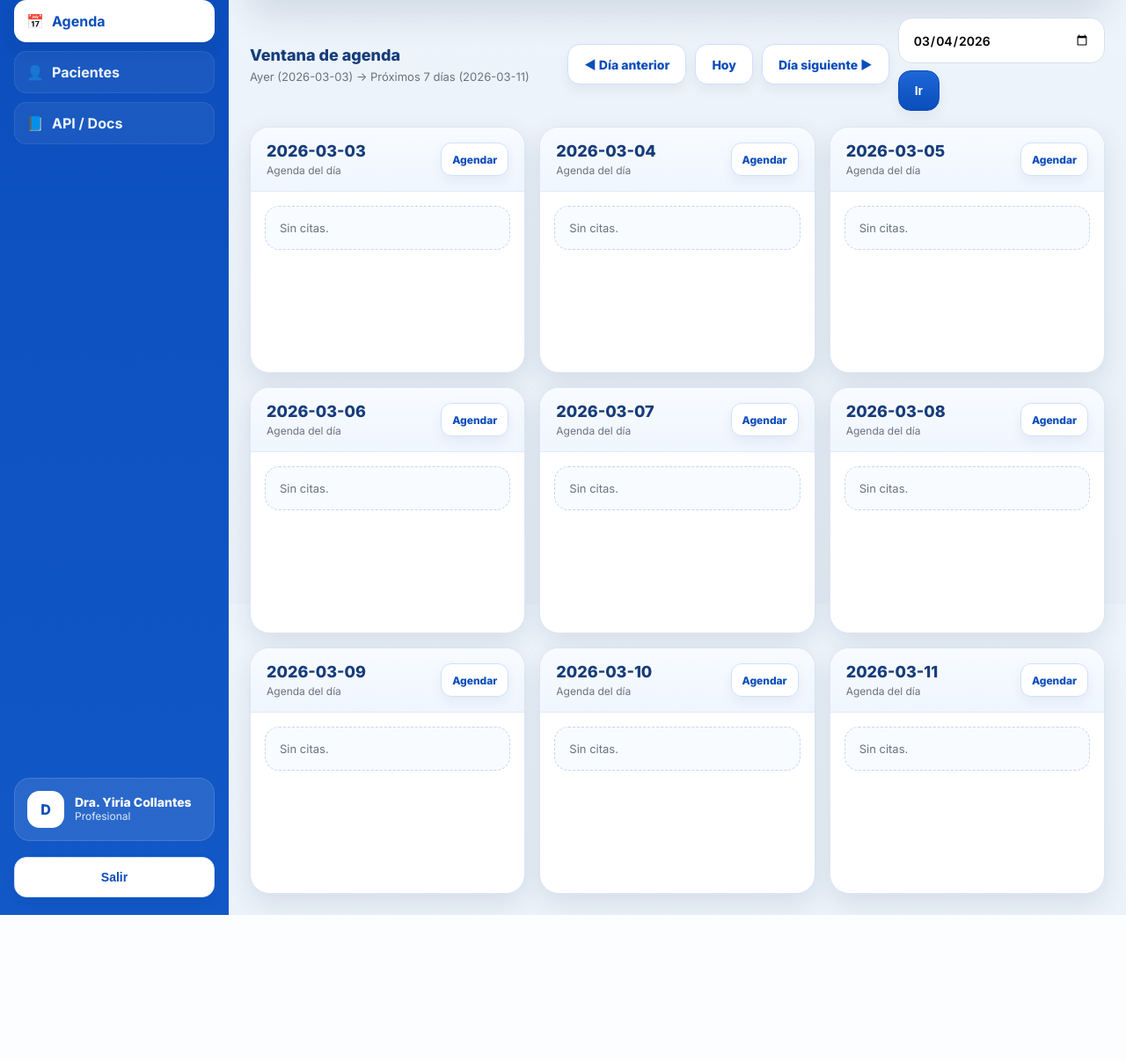
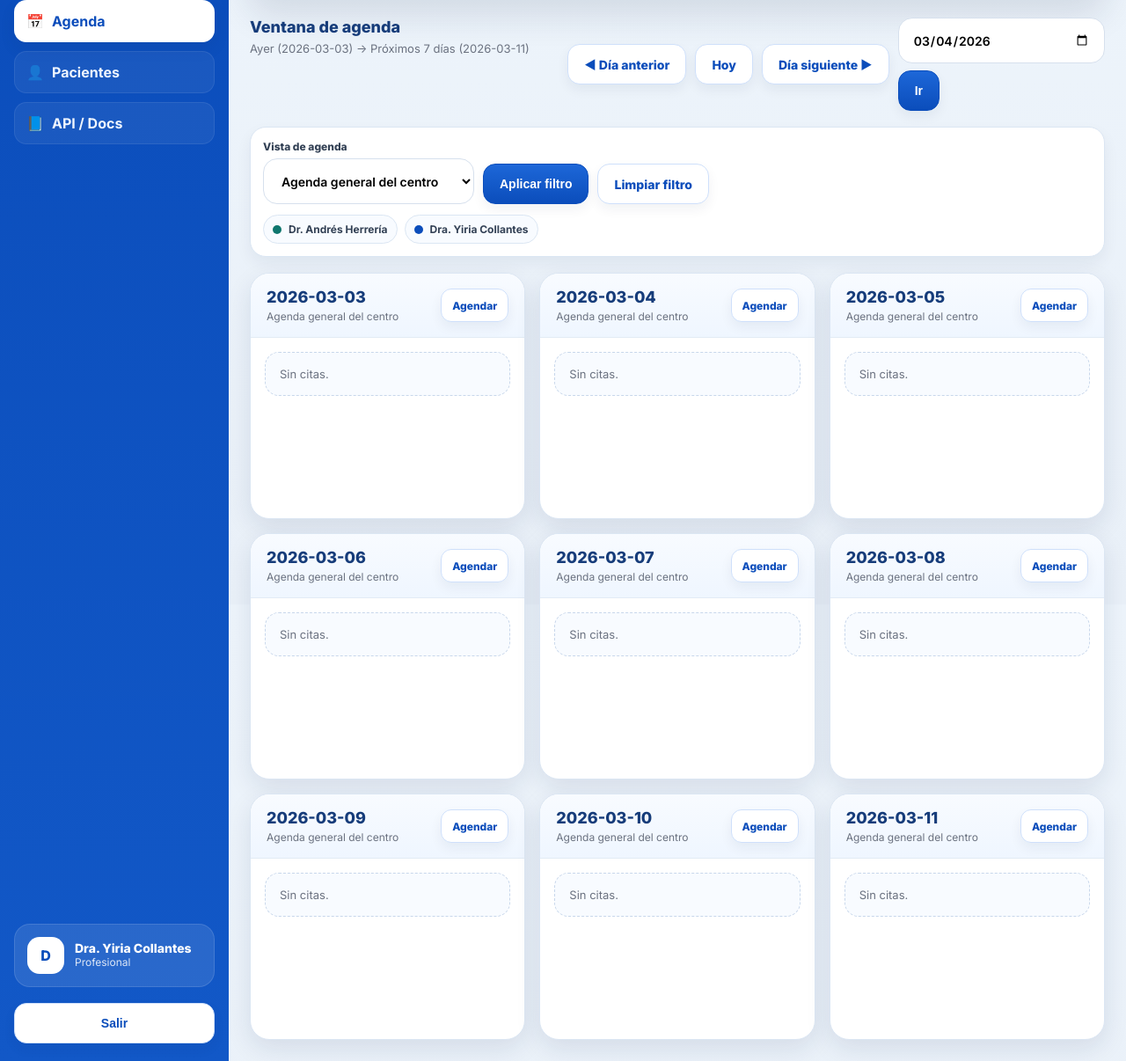
Before and after one commit to andriu154/nexa-care-club, a FastAPI app: page /app in a window 1280 px wide. Shown: the part 113-1319 px from the top of the page at 88% size. Before the commit the page ends 1153 px from the top, so only its background shows below. Run offline with FastAPI, Linux system fonts and the light colour scheme; the visitor is signed in with stand-in values (Sample User, id 1).

Commit message:
new changes

```diff
--- a/app/routes/ui.py
+++ b/app/routes/ui.py
@@ -191,6 +191,24 @@
         return "a_tiempo"
 
     return "atrasado"
+
+
+def _doctor_color(doctor_id: int | None) -> str:
+    palette = [
+        "#0B4DBB",
+        "#0F766E",
+        "#7C3AED",
+        "#C2410C",
+        "#BE123C",
+        "#1D4ED8",
+        "#15803D",
+        "#A21CAF",
+        "#B45309",
+        "#0369A1",
+    ]
+    if not doctor_id:
+        return palette[0]
+    return palette[(doctor_id - 1) % len(palette)]
 
 
 def _is_editable(enc: Encounter) -> bool:
@@ -430,7 +448,12 @@
 
 @router.get("", response_class=HTMLResponse)
 @router.get("/", response_class=HTMLResponse)
-def ui_dashboard(request: Request, db: Session = Depends(get_db), date: str | None = None):
+def ui_dashboard(
+    request: Request,
+    db: Session = Depends(get_db),
+    date: str | None = None,
+    doctor_id: int | None = None,
+):
     current_doctor = _require_login(request, db)
     if not current_doctor:
         return _redirect_login()
@@ -445,19 +468,25 @@
     start_dt = datetime(start_date.year, start_date.month, start_date.day, 0, 0, 0)
     end_dt = datetime(end_date.year, end_date.month, end_date.day, 23, 59, 59)
 
-    appts = (
+    query = (
         db.query(Appointment)
-        .options(joinedload(Appointment.patient))
-        .filter(Appointment.doctor_id == current_doctor.id)
+        .options(joinedload(Appointment.patient), joinedload(Appointment.doctor))
         .filter(Appointment.start_at >= start_dt)
         .filter(Appointment.start_at <= end_dt)
-        .order_by(Appointment.start_at.asc())
-        .all()
     )
+
+    if doctor_id:
+        query = query.filter(Appointment.doctor_id == doctor_id)
+
+    appts = query.order_by(Appointment.start_at.asc()).all()
+
+    doctors = db.query(Doctor).order_by(Doctor.name.asc()).all()
 
     for a in appts:
         a.can_start_now = _can_start_now(a)
         a.ui_badge = _compute_ui_badge(a)
+        a.doctor_color = _doctor_color(a.doctor_id)
+        a.doctor_name = a.doctor.name if getattr(a, "doctor", None) else f"Doctor #{a.doctor_id}"
 
     days = {}
     for a in appts:
@@ -480,6 +509,8 @@
         "next_date": next_date,
         "ordered_days": ordered_days,
         "days": days,
+        "doctors": doctors,
+        "selected_doctor_id": doctor_id,
     }
 
     html = templates.get_template("dashboard.html").render(**ctx)
--- a/app/templates/dashboard.html
+++ b/app/templates/dashboard.html
@@ -16,7 +16,7 @@
   .agenda-toolbar{
     display:flex;
     justify-content:space-between;
-    align-items:center;
+    align-items:flex-start;
     gap:14px;
     flex-wrap:wrap;
     margin-bottom:18px;
@@ -51,6 +51,63 @@
     gap:8px;
     align-items:center;
     flex-wrap:wrap;
+  }
+
+  .agenda-filter-card{
+    background:#ffffff;
+    border:1px solid #dbe6f3;
+    border-radius:18px;
+    box-shadow:0 8px 18px rgba(24,39,75,.06);
+    padding:14px;
+    margin-bottom:18px;
+    display:grid;
+    gap:12px;
+  }
+
+  .agenda-filter-row{
+    display:flex;
+    gap:10px;
+    align-items:end;
+    flex-wrap:wrap;
+  }
+
+  .agenda-filter-field{
+    display:grid;
+    gap:6px;
+    min-width:240px;
+  }
+
+  .agenda-filter-label{
+    font-size:12px;
+    font-weight:800;
+    color:#334155;
+  }
+
+  .agenda-legend{
+    display:flex;
+    gap:8px;
+    flex-wrap:wrap;
+    align-items:center;
+  }
+
+  .legend-chip{
+    display:inline-flex;
+    align-items:center;
+    gap:8px;
+    padding:8px 10px;
+    border-radius:999px;
+    border:1px solid #dbe6f3;
+    background:#f8fbff;
+    color:#334155;
+    font-size:12px;
+    font-weight:700;
+  }
+
+  .legend-dot{
+    width:10px;
+    height:10px;
+    border-radius:999px;
+    display:inline-block;
   }
 
   .agenda-board{
@@ -241,14 +328,46 @@
   </div>
 
   <div class="agenda-toolbar-right">
-    <a class="btn btn-outline" href="/app?date={{ prev_date }}">◀ Día anterior</a>
-    <a class="btn btn-outline" href="/app">Hoy</a>
-    <a class="btn btn-outline" href="/app?date={{ next_date }}">Día siguiente ▶</a>
+    <a class="btn btn-outline" href="/app?date={{ prev_date }}{% if selected_doctor_id %}&doctor_id={{ selected_doctor_id }}{% endif %}">◀ Día anterior</a>
+    <a class="btn btn-outline" href="/app{% if selected_doctor_id %}?doctor_id={{ selected_doctor_id }}{% endif %}">Hoy</a>
+    <a class="btn btn-outline" href="/app?date={{ next_date }}{% if selected_doctor_id %}&doctor_id={{ selected_doctor_id }}{% endif %}">Día siguiente ▶</a>
 
     <form method="get" action="/app" class="agenda-date-form">
+      {% if selected_doctor_id %}
+        <input type="hidden" name="doctor_id" value="{{ selected_doctor_id }}">
+      {% endif %}
       <input class="input" type="date" name="date" value="{{ base_date }}" style="min-width:180px;">
       <button class="btn btn-primary" type="submit">Ir</button>
     </form>
+  </div>
+</div>
+
+<div class="agenda-filter-card">
+  <form method="get" action="/app" class="agenda-filter-row">
+    <div class="agenda-filter-field">
+      <label class="agenda-filter-label">Vista de agenda</label>
+      <select class="input" name="doctor_id">
+        <option value="">Agenda general del centro</option>
+        {% for d in doctors %}
+          <option value="{{ d.id }}" {% if selected_doctor_id == d.id %}selected{% endif %}>
+            {{ d.name }}
+          </option>
+        {% endfor %}
+      </select>
+    </div>
+
+    <input type="hidden" name="date" value="{{ base_date }}">
+    <button class="btn btn-primary" type="submit">Aplicar filtro</button>
+    <a class="btn btn-outline" href="/app?date={{ base_date }}">Limpiar filtro</a>
+  </form>
+
+  <div class="agenda-legend">
+    {% for d in doctors %}
+      <span class="legend-chip">
+        <span class="legend-dot" style="background:{% if ((d.id - 1) % 10) == 0 %}#0B4DBB{% elif ((d.id - 1) % 10) == 1 %}#0F766E{% elif ((d.id - 1) % 10) == 2 %}#7C3AED{% elif ((d.id - 1) % 10) == 3 %}#C2410C{% elif ((d.id - 1) % 10) == 4 %}#BE123C{% elif ((d.id - 1) % 10) == 5 %}#1D4ED8{% elif ((d.id - 1) % 10) == 6 %}#15803D{% elif ((d.id - 1) % 10) == 7 %}#A21CAF{% elif ((d.id - 1) % 10) == 8 %}#B45309{% else %}#0369A1{% endif %};"></span>
+        {{ d.name }}
+      </span>
+    {% endfor %}
   </div>
 </div>
 
@@ -258,7 +377,13 @@
       <div class="agenda-day-head">
         <div>
           <div class="agenda-day-title">{{ day }}</div>
-          <div class="agenda-day-sub">Agenda del día</div>
+          <div class="agenda-day-sub">
+            {% if selected_doctor_id %}
+              Agenda filtrada por profesional
+            {% else %}
+              Agenda general del centro
+            {% endif %}
+          </div>
         </div>
 
         <a class="btn btn-outline btn-sm" data-nc-modal-open href="/app/appointments/new?date={{ day }}&modal=1">
@@ -304,8 +435,12 @@
                   <a class="btn btn-outline" href="/app/encounters/{{ a.encounter_id }}">Abrir historia</a>
                 {% else %}
                   <form method="post" action="/app/appointments/{{ a.id }}/start">
-                    {% if a.can_start_now %}
+                    {% if a.can_start_now and a.doctor_id == current_doctor.id %}
                       <button class="btn btn-success" type="submit">INICIAR ATENCIÓN</button>
+                    {% elif a.doctor_id != current_doctor.id %}
+                      <button class="btn btn-disabled" type="button" disabled>
+                        SOLO {{ a.doctor_name|upper }}
+                      </button>
                     {% else %}
                       <button class="btn btn-disabled" type="button" disabled>
                         INICIAR ATENCIÓN
@@ -316,7 +451,11 @@
 
                 {% if a.ui_badge != "cancelado" and a.ui_badge != "cancelado_auto" and a.ui_badge != "completado" and a.ui_badge != "en_atencion" %}
                   <form method="post" action="/app/appointments/{{ a.id }}/cancel?date={{ day }}">
-                    <button class="btn btn-danger" type="submit">Cancelar cita</button>
+                    {% if a.doctor_id == current_doctor.id %}
+                      <button class="btn btn-danger" type="submit">Cancelar cita</button>
+                    {% else %}
+                      <button class="btn btn-disabled" type="button" disabled>Cancelar cita</button>
+                    {% endif %}
                   </form>
                 {% endif %}
 
@@ -326,9 +465,13 @@
 
                     <form method="post" action="/app/appointments/{{ a.id }}/reschedule" class="appt-reschedule-form">
                       <input class="input" type="hidden" name="date" value="{{ day }}">
-                      <input class="input" type="time" name="time" value="{{ a.start_at.strftime('%H:%M') }}" required>
-                      <input class="input" type="number" name="duration_min" value="{{ ((a.end_at - a.start_at).seconds // 60) }}" min="10" max="240" required>
-                      <button class="btn btn-primary" type="submit">Guardar cambio</button>
+                      <input class="input" type="time" name="time" value="{{ a.start_at.strftime('%H:%M') }}" required {% if a.doctor_id != current_doctor.id %}disabled{% endif %}>
+                      <input class="input" type="number" name="duration_min" value="{{ ((a.end_at - a.start_at).seconds // 60) }}" min="10" max="240" required {% if a.doctor_id != current_doctor.id %}disabled{% endif %}>
+                      {% if a.doctor_id == current_doctor.id %}
+                        <button class="btn btn-primary" type="submit">Guardar cambio</button>
+                      {% else %}
+                        <button class="btn btn-disabled" type="button" disabled>Solo {{ a.doctor_name }}</button>
+                      {% endif %}
                     </form>
                   </details>
                 {% endif %}
```
Also changed, not shown: other parts of app/templates/dashboard.html (+39 -3 lines).
